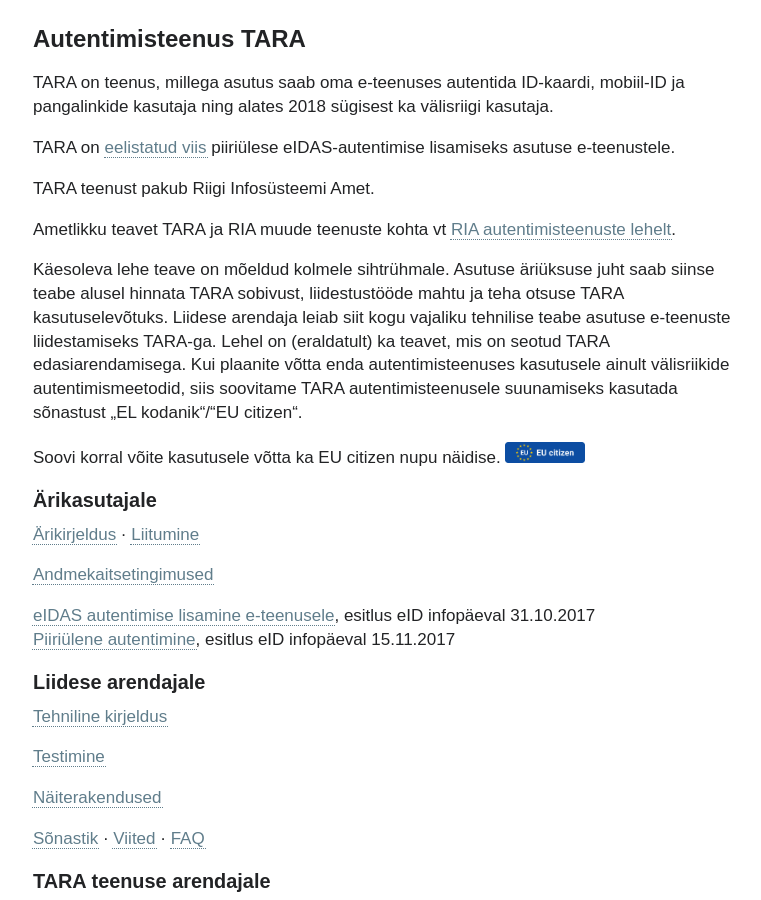
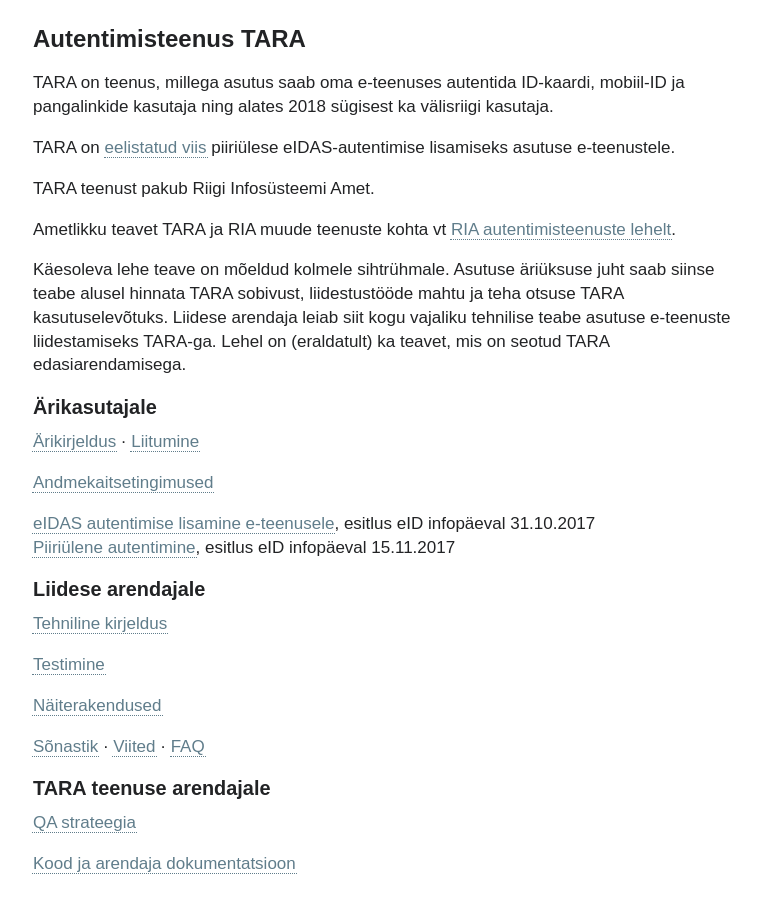
Before and after one commit to e-gov/TARA-Doku, a Jekyll site: the page built from index.md, in a window 1280 px wide and 900 px high, scrolled down 978 px. Shown: the whole window, without its empty margins (1-762 px from the left). Built offline with Jekyll 4.4.1, drawn with Linux system fonts in a browser that asks for light colours.

Commit message:
Update index.md

```diff
--- a/index.md
+++ b/index.md
@@ -35,10 +35,6 @@ TARA teenust pakub Riigi Infosüsteemi Amet.
 Ametlikku teavet TARA ja RIA muude teenuste kohta vt [RIA autentimisteenuste lehelt](https://www.ria.ee/et/riigi-infosusteem/eid/partnerile.html#tara).
 
 Käesoleva lehe teave on mõeldud kolmele sihtrühmale. Asutuse äriüksuse juht saab siinse teabe alusel hinnata TARA sobivust, liidestustööde mahtu ja teha otsuse TARA kasutuselevõtuks. Liidese arendaja leiab siit kogu vajaliku tehnilise teabe asutuse e-teenuste liidestamiseks TARA-ga. Lehel on (eraldatult) ka teavet, mis on seotud TARA edasiarendamisega.
-Kui plaanite võtta enda autentimisteenuses kasutusele ainult välisriikide autentimismeetodid, siis soovitame TARA autentimisteenusele suunamiseks kasutada sõnastust „EL kodanik“/“EU citizen“.
-
-Soovi korral võite kasutusele võtta ka EU citizen nupu näidise. <img src='img/eu_citizen_login_btn_190x50_rgb.png' style='width: 80px;'>
-
 
 ## Ärikasutajale
 
```
